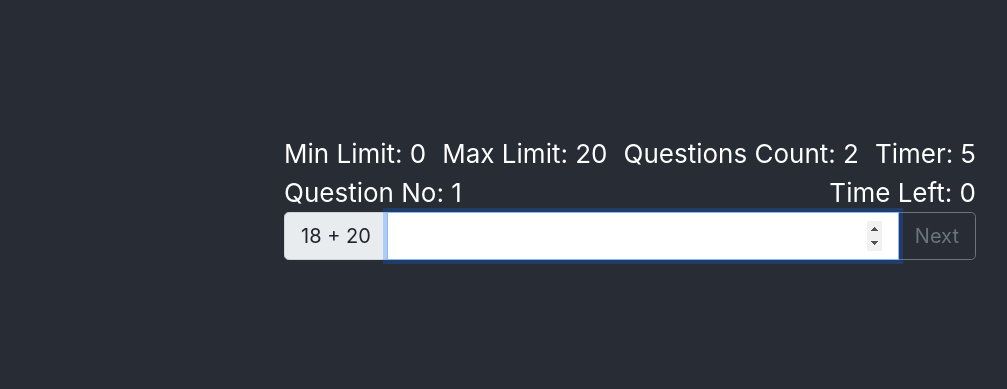
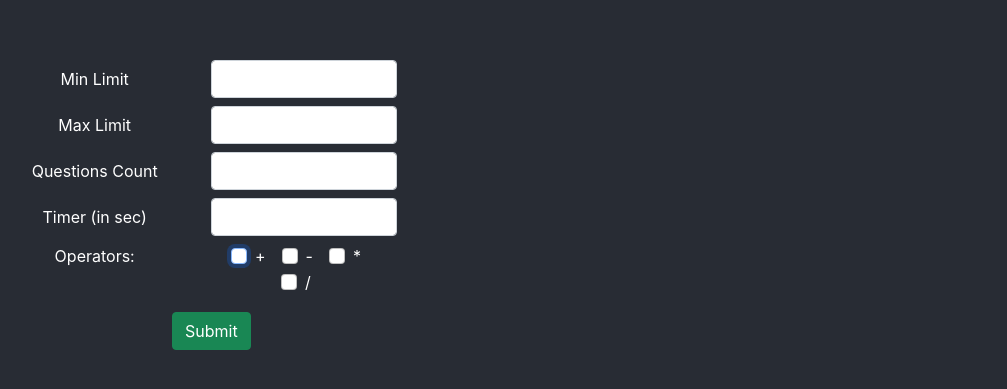
Before and after one commit to VivekJadaun/reactjs, a React (Create React App) app: page / in a window 1280 px wide. Shown: the part 195-584 px from the top of the page, without its empty margins (10-1017 px from the left). Built offline with nearby package versions, Linux system fonts and the light colour scheme.

Commit message:
intermediate

```diff
--- a/src/App.js
+++ b/src/App.js
@@ -5,7 +5,7 @@ import ArithematicQuizGenerator from './components/ArithematicQuizGenerator/arit
 function App() {
   return (
     <div className="App App-header">
-      <ArithematicQuizGenerator useDefault/>
+      <ArithematicQuizGenerator/>
     </div>
   );
 }
--- a/src/components/ArithematicQuiz/arithematic-quiz.js
+++ b/src/components/ArithematicQuiz/arithematic-quiz.js
@@ -10,7 +10,7 @@ class ArithematicQuiz extends React.Component {
 			currentQuestion: 1,
 			questionsLog: [{
 				question: question,
-				answer: eval(question),
+				answer: this.evaluateAnswer(question),
 				response: undefined,
 			}],
 		};
@@ -27,9 +27,11 @@ class ArithematicQuiz extends React.Component {
 
 	getRandomQuestion = () => `${this.getRandomNumber()} ${this.getRandomOperator()} ${this.getRandomNumber()}`;
 
+	evaluateAnswer = question => Math.round(eval(question) * 100) / 100;
+
 	generateNextQuestion = () => {
 		const question = this.getRandomQuestion()
-		const answer = eval(question);
+		const answer = this.evaluateAnswer(question);
 		const { questionsLog, currentQuestion } = this.state;
 		const questionEntry = { question: question, answer: answer, response: undefined };
 		this.setState({
@@ -40,17 +42,28 @@ class ArithematicQuiz extends React.Component {
 	}
 
 	evaluateResponse = (e) => {
-		const response = e?.target;
+		e.preventDefault();
+		const response = eval(e.target['response'].value);
+		const { currentQuestion, questionsLog, score } = this.state;
+		let newQuestionsLog = [...questionsLog];
+		let lastQuestion = newQuestionsLog[currentQuestion - 1];
+		lastQuestion.response = response;
+		const newScore = response === lastQuestion.answer ? score + 1 : score;
+		this.setState({
+			questionsLog: newQuestionsLog,
+			score: newScore,
+		});
 	}
 
 	startTimerOrProceedToNextQuestion = () => {
 		const { timer } = this.state;
 		this.timerId = setTimeout(() => {
 			this.setState({ timer: timer - 1 }, () => {
+				const { timer, currentQuestion } = this.state;
 				if (timer === 0) {
 					clearTimeout(this.timerId);
 					this.evaluateResponse();
-					if (this.state.currentQuestion <= this.props.questionsCount) {
+					if (currentQuestion < this.props.questionsCount) {
 						this.generateNextQuestion();
 					}
 				}
@@ -95,9 +108,10 @@ class ArithematicQuiz extends React.Component {
 		const { title = 'Details of quiz', minLimit, maxLimit, questionsCount, timerDurationInSec, operators } = this.props;
 		const { currentQuestion, timer, score, questionsLog } = this.state;
 		const lastQuestion = questionsLog[questionsLog.length - 1].question;
+		const quizOver = (currentQuestion === questionsCount && timer === 0);
 
 		return (
-			<div className="">
+			<div className="" style={{height: "100vmax"}}>
 				<div className="d-flex gap-3">
 					<span>Min Limit: { minLimit }</span>
 					<span>Max Limit: { maxLimit }</span>
@@ -116,13 +130,15 @@ class ArithematicQuiz extends React.Component {
 					</div>
 					<div className="">
 						{
-							currentQuestion > questionsCount
-							? this.renderResults() : (
-								<div className="input-group input-group-lg mb-3">
-								  <span className="input-group-text" id="inputGroup-sizing-default">{lastQuestion}</span>
-								  <input type="number" className="form-control" autoFocus/>
-								  <button className="btn btn-outline-secondary" type="button" onClick={this.evaluateResponse}>Next</button>
-								</div>
+							quizOver ? this.renderResults() : (
+								<form onSubmit={this.evaluateResponse}>
+									<div className="input-group input-group-lg mb-3">
+									  <span className="input-group-text" id="inputGroup-sizing-default">{lastQuestion}</span>
+									  <input type="number" step='0.01' name="response" className="form-control" autoFocus/>
+									  <button className="btn btn-outline-secondary" type="submit">Next</button>
+									</div>
+									<div>Score: {score}</div>
+								</form>
 							)
 						}
 					</div>
--- a/src/components/ArithematicQuizGenerator/arithematic-quiz-generator.js
+++ b/src/components/ArithematicQuizGenerator/arithematic-quiz-generator.js
@@ -1,26 +1,30 @@
 import React from "react";
 import ArithematicQuiz from '../ArithematicQuiz/arithematic-quiz'
 
-const quizDefaults = {
-	minLimit: 0,
-	maxLimit: 20,
-	questionsCount: 2,
-	timerDurationInSec: 5,
-	operators: ['+', '-', '*', '/'],
-};
+import quizDefaults from "../../constants/quiz-defaults";
 
 class ArithematicQuizGenerator extends React.Component {
 	constructor(props) {
 		super(props);
 		this.state = this.props.useDefault ? {...quizDefaults} : {
-			quizes: [],
+			quizzes: [],
 		};
 	}
 
 	validateQuizForm = (e) => {
 		e.preventDefault();
 		const formInputs = e.target;
-		console.log(formInputs);
+		const quiz = {
+			minLimit: formInputs['minLimit'].value,
+			maxLimit: formInputs['maxLimit'].value,
+			questionsCount: formInputs['questionsCount'].value,
+			timerDurationInSec: formInputs['timerDurationInSec'].value,
+			operators: formInputs['operators'].value,
+		};
+		const { quizzes } = this.state;
+		this.setState({
+			quizzes: quizzes.concat(quiz),
+		}, formInputs.clear);
 	}
 
 	renderQuizGeneratorForm = () => (
@@ -59,19 +63,19 @@ class ArithematicQuizGenerator extends React.Component {
 	  		</div>
 	  		<div className="col-6">
 			    <div className="form-check form-check-inline">
-					  <input className="form-check-input" type="checkbox" name="operator+" id="operator+" value="+" />
+					  <input className="form-check-input" type="checkbox" name="operators[]" id="operator+" value="+" autoFocus/>
 					  <label className="form-check-label" htmlFor="operator+">+</label>
 					</div>
 			    <div className="form-check form-check-inline">
-					  <input className="form-check-input" type="checkbox" name="operator-" id="operator-" value="-" />
+					  <input className="form-check-input" type="checkbox" name="operators[]" id="operator-" value="-" />
 					  <label className="form-check-label" htmlFor="operator-">-</label>
 					</div>
 			    <div className="form-check form-check-inline">
-					  <input className="form-check-input" type="checkbox" name="operator*" id="operator*" value="*" />
+					  <input className="form-check-input" type="checkbox" name="operators[]" id="operator*" value="*" />
 					  <label className="form-check-label" htmlFor="operator*">*</label>
 					</div>
 			    <div className="form-check form-check-inline">
-					  <input className="form-check-input" type="checkbox" name="operator/" id="operator/" value="/" />
+					  <input className="form-check-input" type="checkbox" name="operators[]" id="operator/" value="/" />
 					  <label className="form-check-label" htmlFor="operator/">/</label>
 					</div>
 		  	</div>
--- /dev/null
+++ b/src/constants/quiz-defaults.js
@@ -0,0 +1,9 @@
+const quizDefaults = {
+	minLimit: 0,
+	maxLimit: 20,
+	questionsCount: 20,
+	timerDurationInSec: 20,
+	operators: ['+', '-', '*', '/'],
+};
+
+export default quizDefaults;
```
